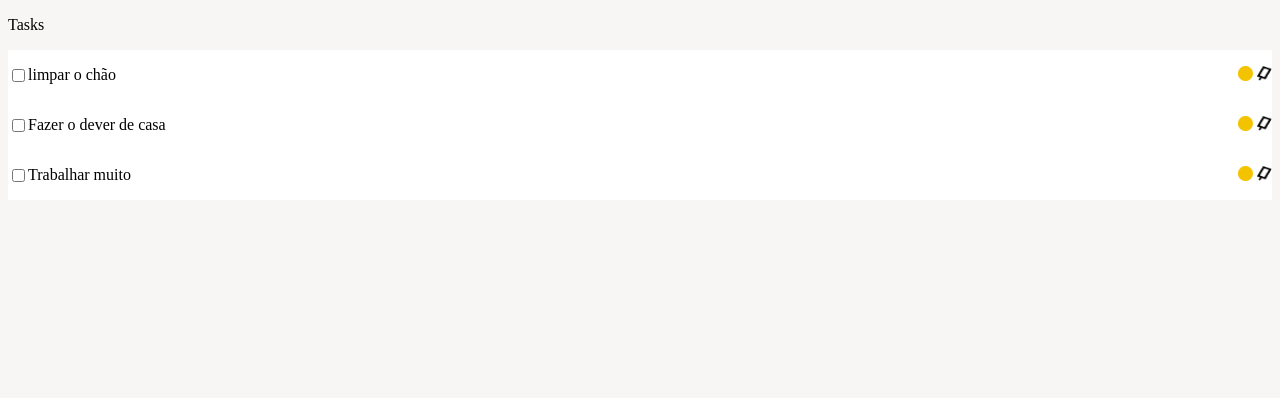
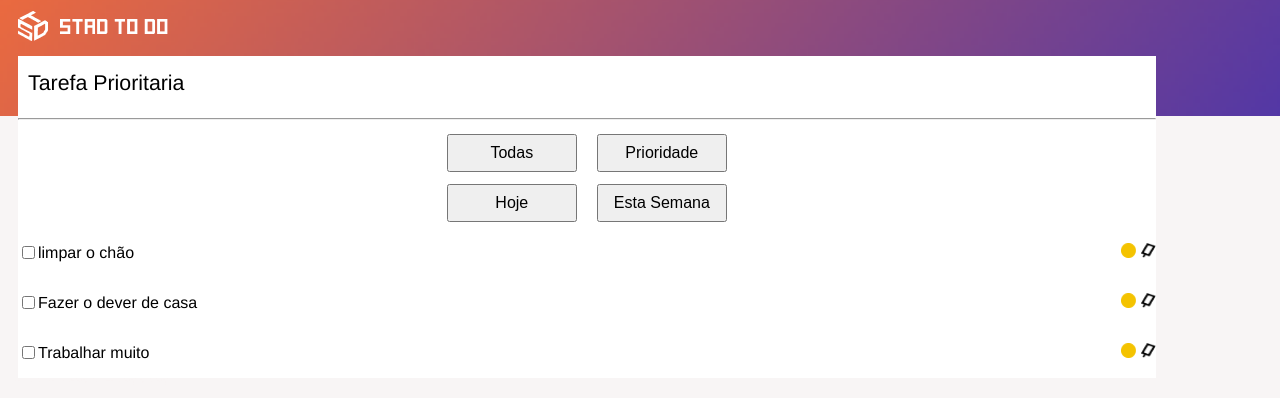
Before and after one commit to giastra/Esmad-Projeto-I, a browser extension: page extentsao/index.html in a window 1280 px wide. Drawn offline with Linux system fonts and the light colour scheme.

Commit message:
extenção quase funcionando

```diff
--- a/extentsao/css/style.css
+++ b/extentsao/css/style.css
@@ -1,5 +1,22 @@
+header{
+    color: rgb(0, 55, 103);
+    background-image: url("fundoLA.png");
+    background-size: cover;
+    background-repeat: no-repeat;
+    padding: 10px;
+    justify-content: center;
+    width: 100%;
+    top: -60px;
+    left: -10px;
+    height: 100px;
+    position: absolute;
+}
+
 body{
+    position: relative;
+    top: 35px;
     background-color: #F8F5F5;
+    font-family: 'Helvetica', 'Arial', sans-serif
 }
 
 #escondido{
@@ -22,7 +39,45 @@ body{
 
 }
 
-#parte{
+section{
+    position: relative;
+    padding:0px;
+    width: 90%;
+    left: 10px;
     background-color: rgb(255, 255, 255);
 
 }
+
+#logo{
+    position: relative;
+    left: 10px;
+    top: 5px;
+}
+
+.botoes{
+    display: flex;
+    flex-direction: row;
+    justify-content: space-between;
+    justify-self: center;
+    align-items: center;
+    position: relative;
+    width: 280px;
+    height: 50px;
+}
+
+.botao{
+    width: 130px;
+    height: 38px;
+    font-size: 16px;
+}
+
+#tarefaAtiva{
+    font-size: 21.33px;
+    display: flex;
+    padding-top:15px ;
+    padding-left:10px ;
+}
+
+#tarefas{
+    font-size: 16px;
+}
--- a/extentsao/index.html
+++ b/extentsao/index.html
@@ -1,5 +1,5 @@
 <!DOCTYPE html>
-<html lang="en">
+<html lang="pt">
 <head>
     <meta charset="UTF-8">
     <meta name="viewport" content="width=device-width, initial-scale=1.0">
@@ -7,14 +7,24 @@
 
     <link rel="stylesheet" href="css/style.css" />
 </head>
+
 <body>
-    <p>Tasks</p>
 
-    <section id="parte">
+    <header>
+        <img id="logo" src="img/Logo.png">
+    </header>
+
+   <section>
+    <div id="telaInicial">
+
+    </div>
+
+    <div id="tarefas"> </div>
 
     </section>
 
     <p id="escondido" >asdfghjhgfdsasdfghjkjhgfdfghgfdfghgfdfghsdfghjkjhgfdsdfghjk</p>
+
 </body>
 <script src="js/script.js"></script>
 </html>
--- a/extentsao/js/script.js
+++ b/extentsao/js/script.js
@@ -9,7 +9,7 @@ let tasks = ["limpar o chão","Fazer o dever de casa","Trabalhar muito"]
 
 function todas(){
 for (let num in tasks) {
-    document.getElementById("parte").innerHTML+=`
+    document.getElementById("tarefas").innerHTML+=`
             <div class="tasks" name="${tasks[num]}">
             <div class='linhaTxt'>
             <input type="checkbox" >
@@ -21,14 +21,23 @@ for (let num in tasks) {
             </div>
             </div>`
 }
+    document.getElementById("telaInicial").innerHTML=`
+        <p id="tarefaAtiva">Tarefa Prioritaria</p>
+        <hr>
+        <div class="botoes">
+            <button name="Todas" class="botao">Todas</button>
+            <button name="Prioridade" class="botao">Prioridade</button>
+        </div>
+        <div class="botoes">
+            <button name="Hoje" class="botao">Hoje</button>
+            <button name="EstaSemana" class="botao">Esta Semana</button>
+        </div>`
 }
 
 todas()
-
-
 let statu=false
  let num =0
-document.getElementById('parte').addEventListener('click',function(){
+document.getElementById('tarefas').addEventListener('click',function(){
     let pin=(event.target.getAttribute('name'));
 
     for (let trab in tasks){
@@ -39,7 +48,7 @@ document.getElementById('parte').addEventListener('click',function(){
 
 
         if (statu == false && pin!=null){
-            document.getElementById("parte").innerHTML=`
+            document.getElementById("tarefas").innerHTML=`
             <div class="tasks" name="${tasks[num]}">
             <div class='linhaTxt'>
             <input type="checkbox" >
@@ -51,11 +60,13 @@ document.getElementById('parte').addEventListener('click',function(){
             </div>
             </div>`
             statu=true
+
+            document.getElementById("telaInicial").innerHTML=``
         }
 
         else{
             statu=false
-            document.getElementById("parte").innerHTML=''
+            document.getElementById("tarefas").innerHTML=''
             todas()
         }
 
--- a/extentsao/js/servico.js
+++ b/extentsao/js/servico.js
@@ -1,3 +1,6 @@
 chrome.runtime.onInstalled.addListener(() => {
-  chrome.sidePanel.setPanelBehavior({ openPanelOnActionClick: true });
+  chrome.sidePanel.setPanelBehavior({
+    openPanelOnActionClick: true,
+
+  });
 });
```
Also changed, not shown: extentsao/css/fundoLA.png (added), extentsao/img/Logo.png (added), extentsao/img/LogoMini.png (added), extentsao/img/LogoNeutro.png (added).
